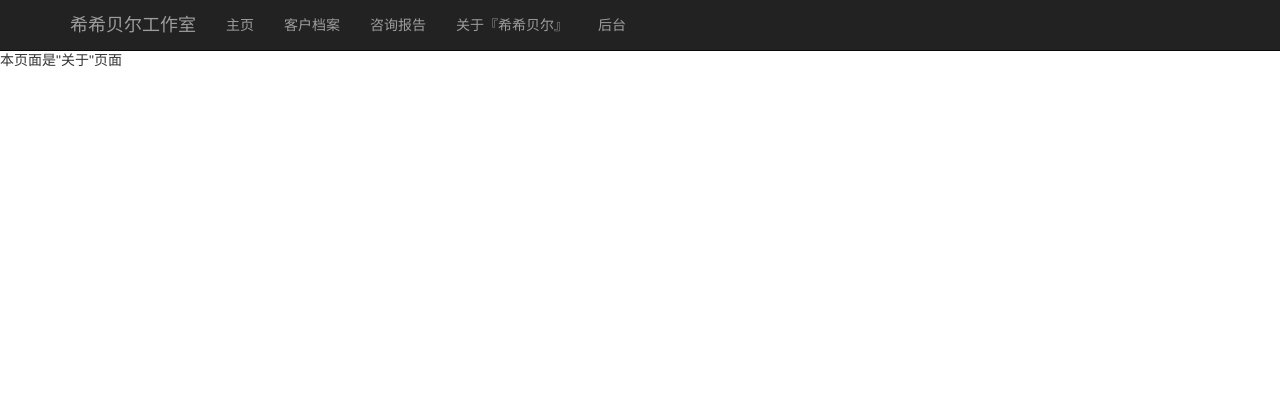
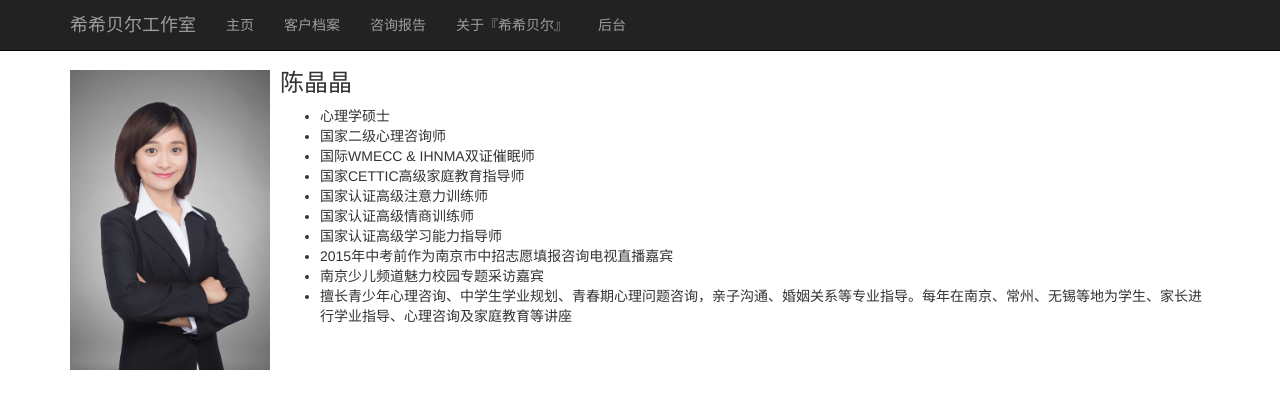
Before and after one commit to cyote/sibylproject, a Django app: page /about/ in a window 1280 px wide. Shown: the top 409 px of the page. Run offline with Django 3.2, Linux system fonts and the light colour scheme; some libraries are stand-ins or nearby versions.

```diff
--- a/CRM/templates/CRM/about.html
+++ b/CRM/templates/CRM/about.html
@@ -1,5 +1,33 @@
 {% extends 'CRM/base.html' %}
 
+{% load staticfiles %}
+
 {% block body %}
-    本页面是"关于"页面
+    <div class="container">
+        <div class="media">
+            <div class="media-left">
+                <img class="media-object" src="{% static 'CRM/images/photo.jpg' %}" height="320" width="200"
+                     style="padding-top: 20px">
+            </div>
+            <div class="media-body">
+                <p>
+
+                <h3>陈晶晶</h3>
+                <ul>
+                    <li>心理学硕士</li>
+                    <li>国家二级心理咨询师</li>
+                    <li>国际WMECC & IHNMA双证催眠师</li>
+                    <li>国家CETTIC高级家庭教育指导师</li>
+                    <li>国家认证高级注意力训练师</li>
+                    <li>国家认证高级情商训练师</li>
+                    <li>国家认证高级学习能力指导师</li>
+                    <li>2015年中考前作为南京市中招志愿填报咨询电视直播嘉宾</li>
+                    <li>南京少儿频道魅力校园专题采访嘉宾</li>
+                    <li>擅长青少年心理咨询、中学生学业规划、青春期心理问题咨询，亲子沟通、婚姻关系等专业指导。每年在南京、常州、无锡等地为学生、家长进行学业指导、心理咨询及家庭教育等讲座</li>
+
+                </ul>
+                </p>
+            </div>
+        </div>
+    </div>
 {% endblock %}
--- a/CRM/templates/CRM/base.html
+++ b/CRM/templates/CRM/base.html
@@ -83,7 +83,7 @@
               工作室以“改变孩子，先改变父母”为咨询理念，开设主题工作坊与沙龙，帮助父母成长，学习亲子沟通理念与有效沟通技巧，做智慧父母；帮助孩子更优秀，通过一对一咨询与特色训练班提升孩子学习能力，让学习更轻松，更快乐！
           </p>
 
-          <p><a class="btn btn-primary btn-lg" href="#" role="button">关于创始人 &raquo;</a></p>
+          <p><a class="btn btn-primary btn-lg" href="{% url 'about' %}" role="button">关于创始人 &raquo;</a></p>
       </div>
       </div>
 
```
Also changed, not shown: CRM/static/CRM/images/photo.jpg (added).
